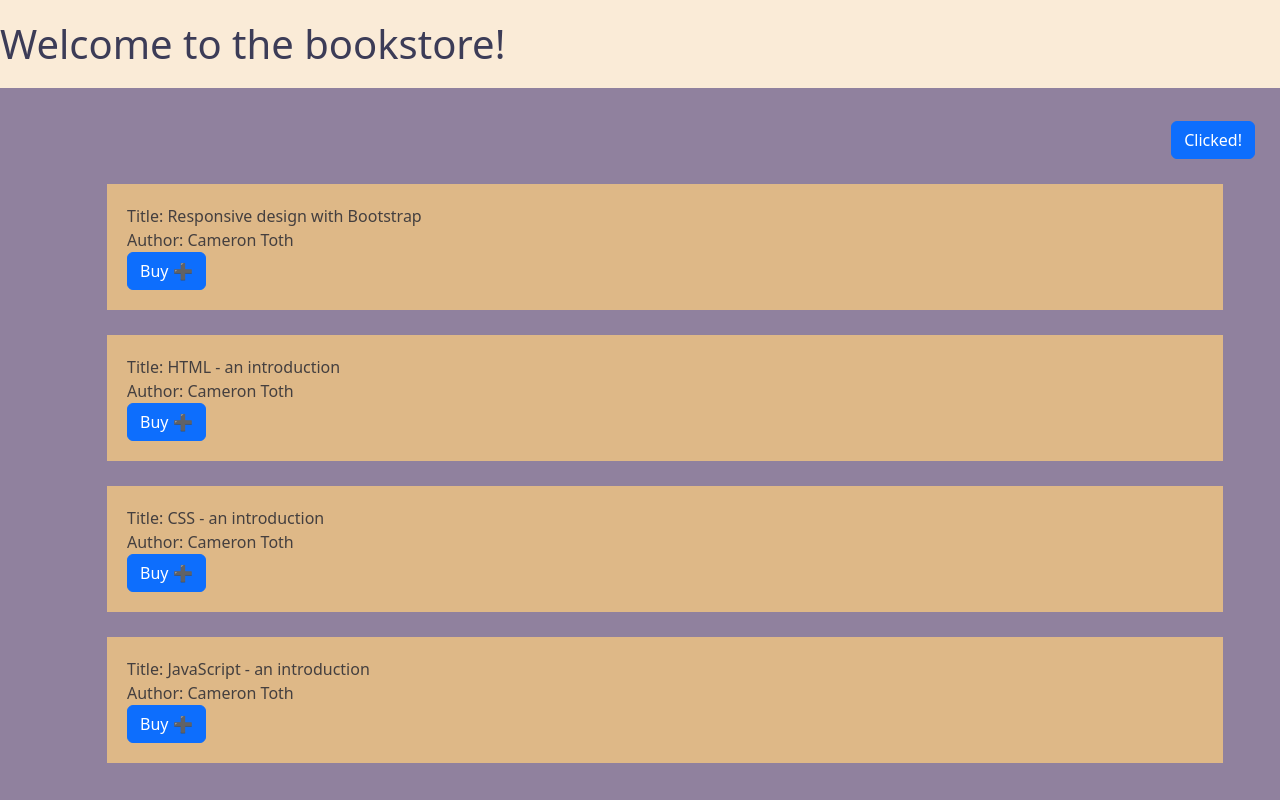
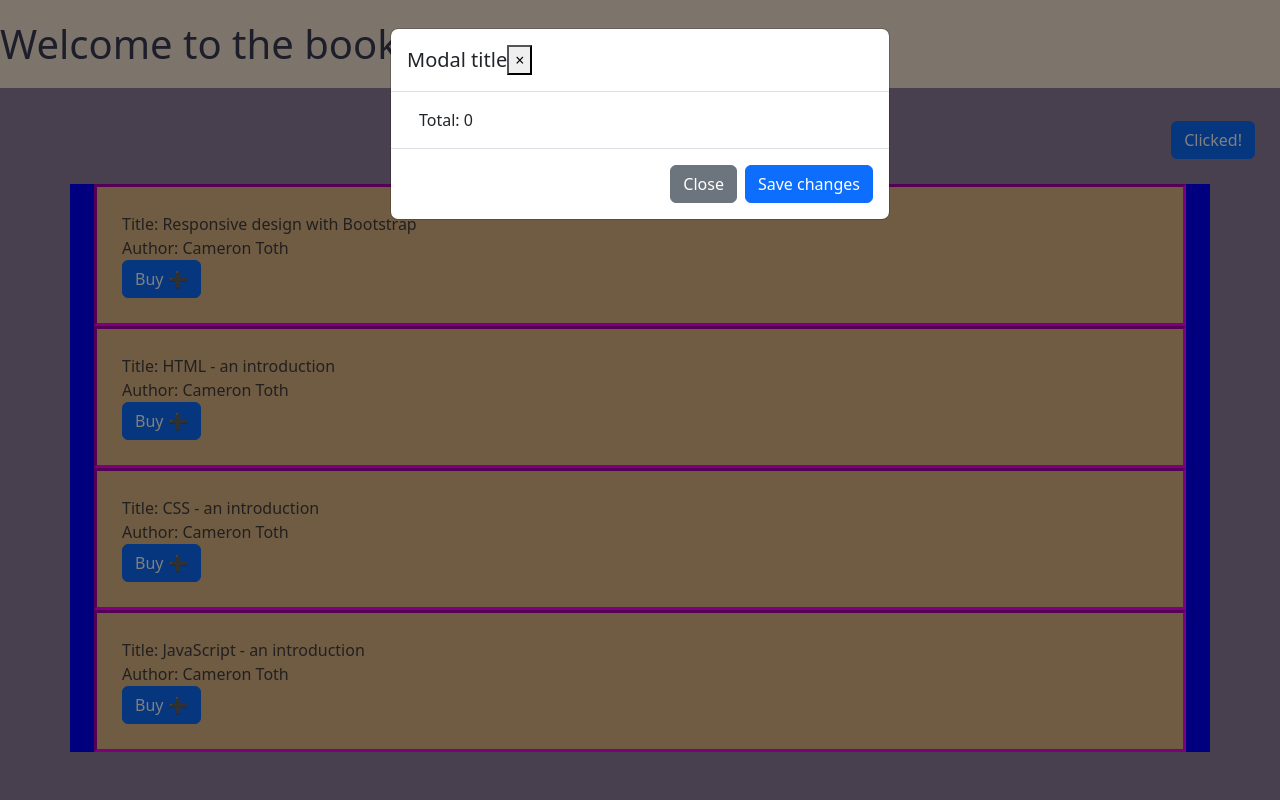
Before and after one commit to camtoth/DA218A-frontend-task1, a website: page index.html in a window 1280 px wide. Both pictures are taken after a click on the button "Cart 🛒". Drawn offline with nearby package versions, Linux system fonts and the light colour scheme.

Commit message:
implement cart

```diff
--- a/index.html
+++ b/index.html
@@ -16,16 +16,40 @@
                 Welcome to the bookstore!
             </h1>
         </div>
+        <!-- Button trigger modal -->
         <div class="d-flex flex-row-reverse" id="cart">
-            <button type="button" class="btn btn-primary click" id="cart-btn">Cart 🛒</button>
+            <button type="button" class="btn btn-primary click" id="cart-btn" data-toggle="modal" data-target="#cart-modal">Cart 🛒</button>
         </div>
 
-        <div class='container' id="js-books">
+        <!-- Modal -->
+        <div class="modal fade" id="cart-modal" tabindex="-1" role="dialog" aria-labelledby="cart-modal-label" aria-hidden="true">
+            <div class="modal-dialog" role="document">
+            <div class="modal-content">
+                <div class="modal-header">
+                <h5 class="modal-title" id="cart-modal-label">Modal title</h5>
+                <button type="button" class="close" data-dismiss="modal" aria-label="Close">
+                    <span aria-hidden="true">&times;</span>
+                </button>
+                </div>
+                <div class="modal-body" id="js-cart-modal">
+                </div>
+                <div class="modal-footer">
+                <button type="button" class="btn btn-secondary" data-dismiss="modal">Close</button>
+                <button type="button" class="btn btn-primary">Save changes</button>
+                </div>
+            </div>
+            </div>
         </div>
 
+        <div class="container" id="books-container">
+            <div class="container" id="js-books">
+            </div>
+        </div>
 
         <script type="module" src="/scripts/main.js"> </script>
         <script src="https://cdn.jsdelivr.net/npm/bootstrap@5.3.0-alpha2/dist/js/bootstrap.bundle.min.js" integrity="sha384-qKXV1j0HvMUeCBQ+QVp7JcfGl760yU08IQ+GpUo5hlbpg51QRiuqHAJz8+BrxE/N" crossorigin="anonymous"></script>
-
+        <script src="https://code.jquery.com/jquery-3.2.1.slim.min.js" integrity="sha384-KJ3o2DKtIkvYIK3UENzmM7KCkRr/rE9/Qpg6aAZGJwFDMVNA/GpGFF93hXpG5KkN" crossorigin="anonymous"></script>
+        <script src="https://cdn.jsdelivr.net/npm/popper.js@1.12.9/dist/umd/popper.min.js" integrity="sha384-ApNbgh9B+Y1QKtv3Rn7W3mgPxhU9K/ScQsAP7hUibX39j7fakFPskvXusvfa0b4Q" crossorigin="anonymous"></script>
+        <script src="https://cdn.jsdelivr.net/npm/bootstrap@4.0.0/dist/js/bootstrap.min.js" integrity="sha384-JZR6Spejh4U02d8jOt6vLEHfe/JQGiRRSQQxSfFWpi1MquVdAyjUar5+76PVCmYl" crossorigin="anonymous"></script>
     </body>
 </html>
--- a/scripts/main.js
+++ b/scripts/main.js
@@ -25,7 +25,8 @@ async function readFromJson(path) {
 function initButtons(){
     // cart
     document.getElementById('cart-btn').addEventListener('click', (e) => {
-        e.target.textContent = 'Clicked!';
+        e.target.textContent = 'Clicked!'
+        showCart()
       });
 
     // buy book
@@ -33,16 +34,46 @@ function initButtons(){
       buyBooks.forEach(buybtn => {
         buybtn.addEventListener('click', (e) => {
             console.log()
-            e.target.textContent = 'Clicked!';
+            e.target.textContent = 'Clicked!'
             addBookToCart(e.target.parentNode.id)
         });
       });
 }
 
 function addBookToCart(id){
-    let bookToAdd = books.find(element => element.id==id)
-    booksInCart.push(bookToAdd)
+    if (booksInCart.find(element => element.id==id)){
+        booksInCart.find(element => element.id==id).copiesInCart += 1
+    }
+    else {
+        let bookToAdd = books.find(element => element.id==id)
+        bookToAdd.copiesInCart = 1
+        booksInCart.push(bookToAdd)
+    }
     console.log(booksInCart)
+}
+
+function showDetails(id) {
+    return
+}
+
+function showCart(id) {
+    const htmlCartDiv = document.getElementById("js-cart-modal");
+    let htmlToRender = '';
+    let total = 0;
+    booksInCart.forEach((book) => {
+        htmlToRender +=
+        `<div class = 'cart container' id = '${book.id}'>
+            Title: ${book.title}<br>
+            Price: ${book.price}<br>
+            In cart: ${book.copiesInCart}
+            Subtotal: ${book.price*book.copiesInCart}
+        </div>`;
+        total += book.price*book.copiesInCart
+    })
+
+    htmlToRender += `<div class = 'total container'>Total: ${total}</div>`
+    console.log(htmlCartDiv)
+    htmlCartDiv.innerHTML = htmlToRender;
 }
 
 // init
--- a/styles/main.css
+++ b/styles/main.css
@@ -13,9 +13,17 @@ h1 {
   margin: 25px;
 }
 
+#books-container {
+  background-color: blue;
+  border-width: 25px;
+}
+
 .book {
   background-color: burlywood;
   color: rgb(68, 63, 63);
-  margin: 25px;
-  padding: 20px;
+  align-items: center;
+  padding: 25px;
+  border-width: 3px;
+  border-style: inset;
+  border-color: fuchsia;
 }
```
